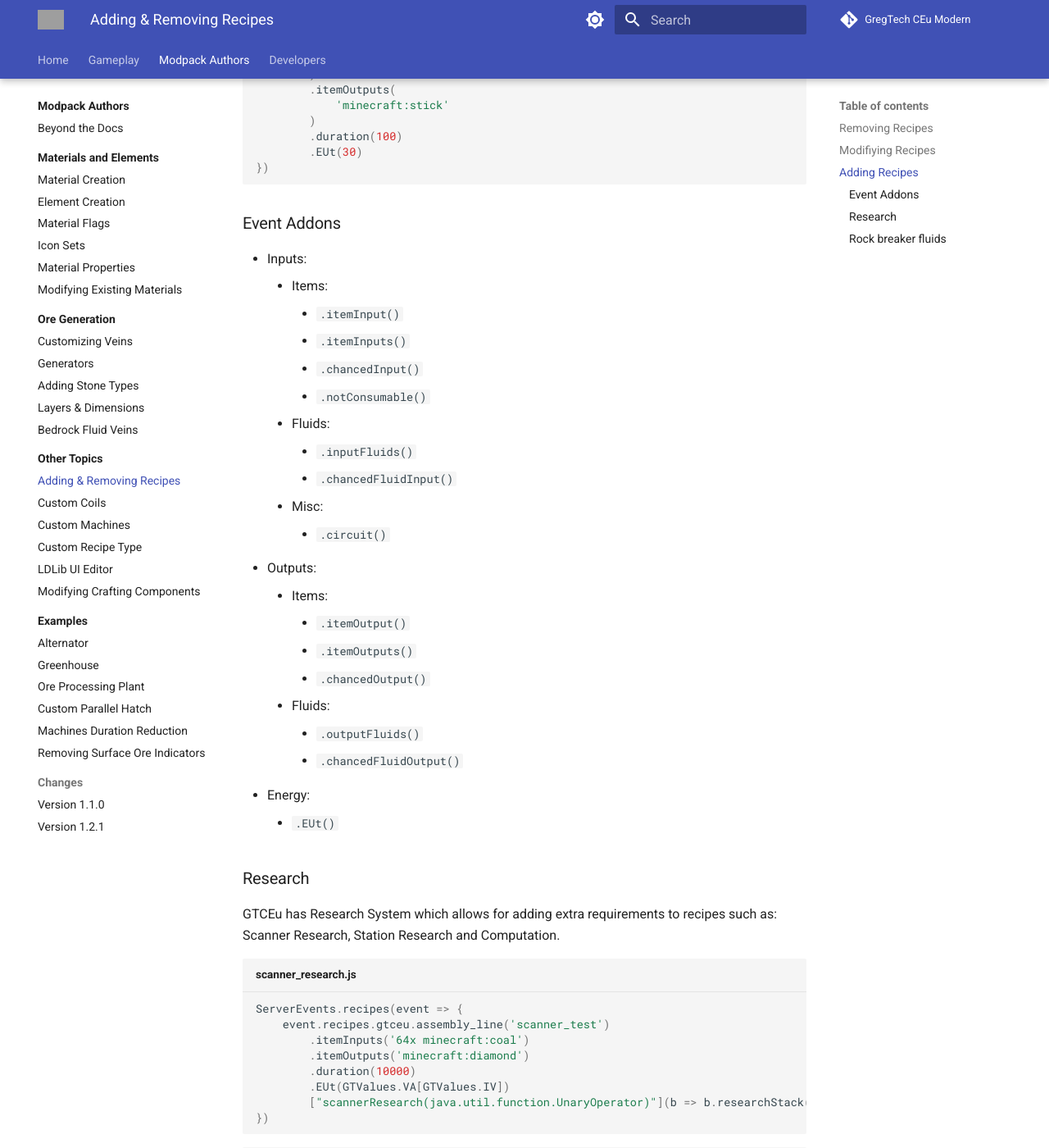
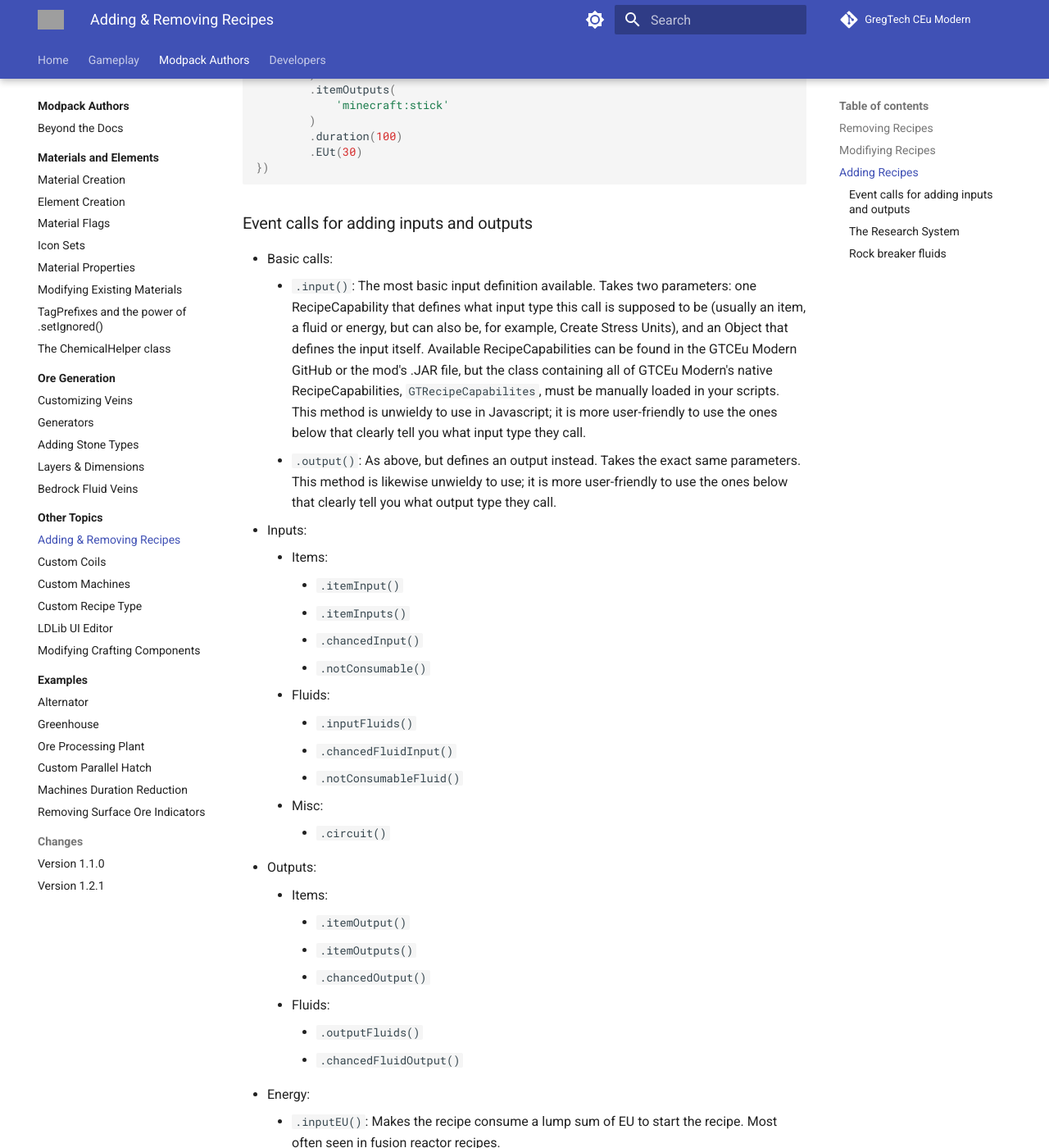
Before and after one commit to GregTechCEu/gtceu-modern-docs, an MkDocs documentation site: the page built from docs/Modpacks/Other-Topics/Adding-and-Removing-Recipes.md, in a window 1280 px wide and 1400 px high, scrolled down 1111 px. Shown: the whole window at 82% size. Built offline with MkDocs 1.6.1 and Material for MkDocs 9.7.7, drawn with Linux system fonts in a browser that asks for light colours; comment, search, counter and statistics services are not loaded; some of the changed text lies outside the part shown; grey boxes are pictures that could not be loaded.

Commit message:
Expanded documentation with info about TagPrefixes and ChemicalHelper. (#41)
* Update Custom-Machines.md

-Added correction to simple machine builder regarding defining pollution amount
-Added comment to multiblock machine builder regarding how to define tooltips.

* Update Custom-Recipe-Types.md

-Added comment explaining recipeModifers
-Added comment explaining where to find additional GuiTextures and FillDirections.

* Update v1.2.1.md

Added note mentioning how to supply recipe modifiers correctly.

* Update Custom-Machines.md

- Corrected comment on how to define simple electric machine to include pollution in the method.
- Added comment detailing how to add tooltips to multiblock machines.

* Update Custom-Machines.md

Formatting corrections

* Update v1.2.1.md

-Corrected capitalization.

* Update Adding-and-Removing-Recipes.md

Expanded documentation regarding RecipeBuilder functionality.

* Create TagPrefixes-and-the-power-of-.setIgnored().md

Expands documentation on TagPrefixes and how to use .setIgnored() to treat items not native to GTCEu Modern as belonging to a GTCEu Modern Material.

* Create The-ChemicalHelper-class.md

Expanded docs to include info about the ChemicalHelper class

* Update Adding-and-Removing-Recipes.md

Made corrections to the description of some energy calls.

* Update TagPrefixes-and-the-power-of-.setIgnored().md

Made corrections to information concerning .setIgnored().

* Update The-ChemicalHelper-class.md

Corrected minor punctuation error.

* Update The-ChemicalHelper-class.md

Minor correction to description of .get() method.

* Update TagPrefixes-and-the-power-of-.setIgnored().md

Minor spelling corrections and additional details.

* Update Adding-and-Removing-Recipes.md

Minor punctuation corrections and clarifications.

````diff
--- a/docs/Modpacks/Other-Topics/Adding-and-Removing-Recipes.md
+++ b/docs/Modpacks/Other-Topics/Adding-and-Removing-Recipes.md
@@ -65,8 +65,10 @@
 })
 ```
 
-### Event Addons
-
+### Event calls for adding inputs and outputs
+- Basic calls:
+    - `.input()`: The most basic input definition available. Takes two parameters: one RecipeCapability that defines what input type this call is supposed to be (usually an item, a fluid or energy, but can also be, for example, Create Stress Units), and an Object that defines the input itself. Available RecipeCapabilities can be found in the GTCEu Modern GitHub or the mod's .JAR file, but the class containing all of GTCEu Modern's native RecipeCapabilities, `GTRecipeCapabilites`, must be manually loaded in your scripts. This method is unwieldy to use in Javascript; it is more user-friendly to use the ones below that clearly tell you what input type they call.
+    - `.output()`: As above, but defines an output instead. Takes the exact same parameters. This method is likewise unwieldy to use; it is more user-friendly to use the ones below that clearly tell you what output type they call.
 - Inputs:
     - Items:
         - `.itemInput()`
@@ -76,6 +78,7 @@
     - Fluids:
         - `.inputFluids()`
         - `.chancedFluidInput()`
+        - `.notConsumableFluid()`
     - Misc:
         - `.circuit()`
 - Outputs:
@@ -87,10 +90,13 @@
         - `.outputFluids()`
         - `.chancedFluidOutput()`
 - Energy:
-    - `.EUt()`
+    - `.inputEU()`: Makes the recipe consume a lump sum of EU to start the recipe. Most often seen in fusion reactor recipes.
+    - `.outputEU()`: Makes the recipe produce a lump sum of EU upon recipe completion.
+    - `.EUt()`: Takes a numerical value represesnting an EU amount. Positive values will make the recipe consume energy per tick, negative ones will make it generate energy per tick.
+- More granular functionality:
+    - `.perTick()`: Using this will enable you to control whether a recipe input/output is consumed/produced per tick the recipe is running or all at once at recipe start/end. Set to true with `.perTick(true)` to make the recipe builder consider any following input/output calls as per-tick. Remember to set the value to false with `.perTick(false)` after the calls you intend to be per-tick, to prevent behaviour you don't want!
 
-### Research
-
+### The Research System
 GTCEu has Research System which allows for adding extra requirements to recipes such as: Scanner Research, Station Research and Computation.
 
 ```js title="scanner_research.js"
````
Also changed, not shown: docs/Modpacks/Materials-and-Elements/TagPrefixes-and-the-power-of-.setIgnored().md (added, +46 -0 lines), docs/Modpacks/Materials-and-Elements/The-ChemicalHelper-class.md (added, +44 -0 lines).
